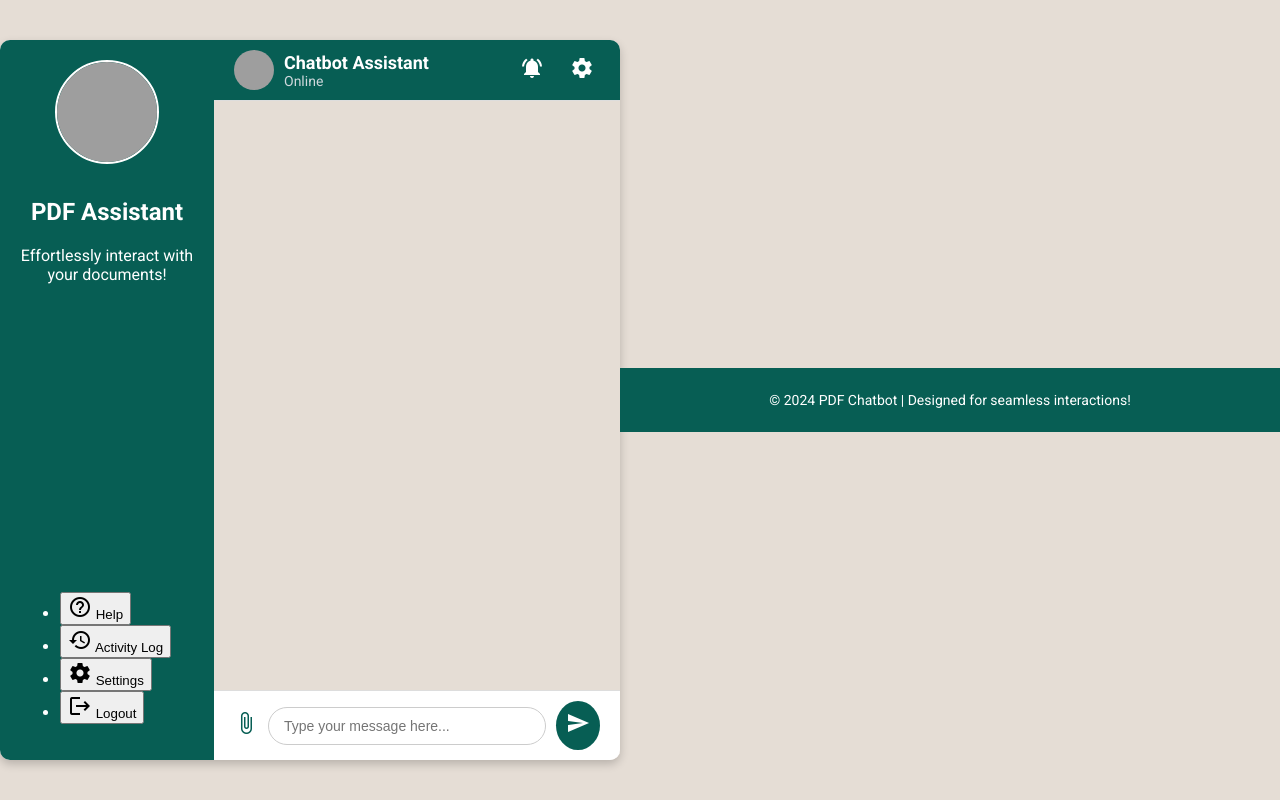
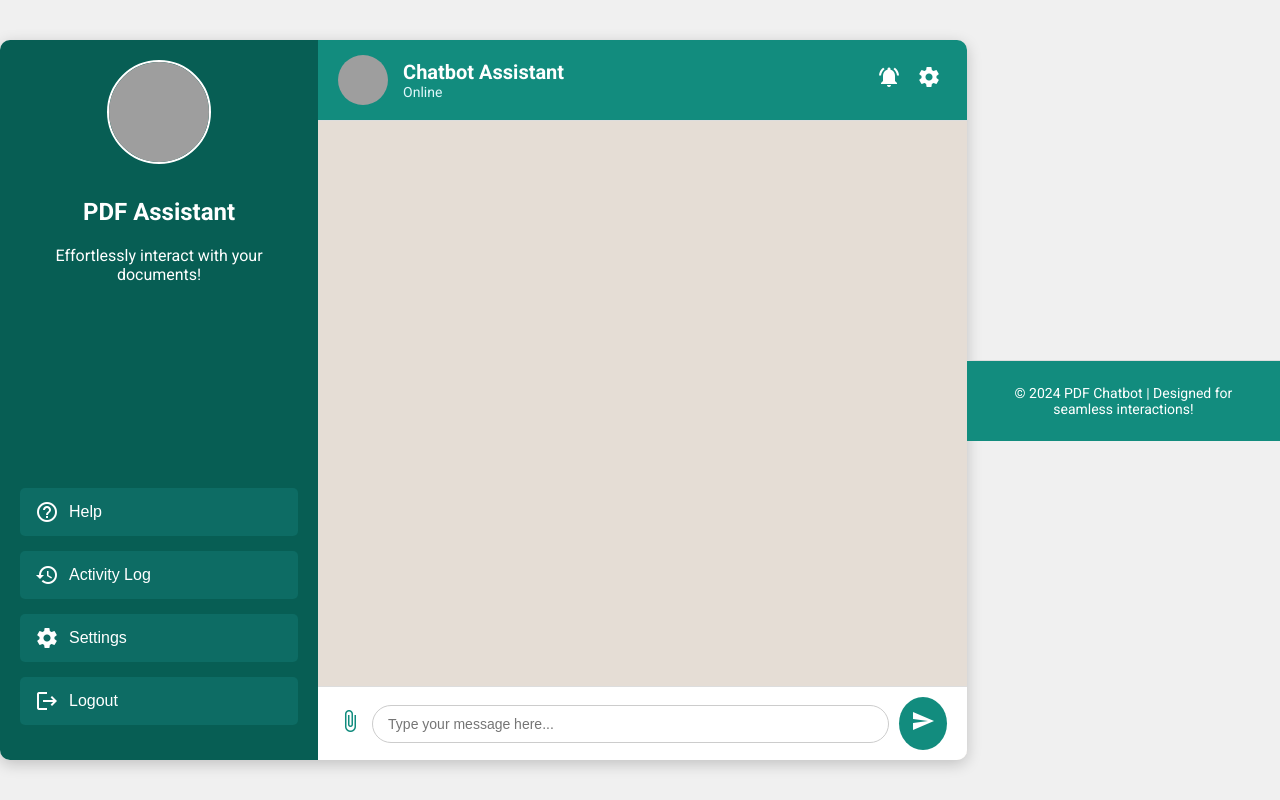
Before and after one commit to ashishmission93/CHATBOT-NMIMS, a Flask app: template templates/index.html in a window 1280 px wide. Run offline with Flask 2, Linux system fonts and the light colour scheme; the template is opened without the code that fills it, so the values that code supplies are empty; grey boxes are pictures that could not be loaded.

Commit message:
Update styles.css

```diff
--- a/static/css/styles.css
+++ b/static/css/styles.css
@@ -1,7 +1,7 @@
 /* General Styles */
 body {
     font-family: 'Roboto', sans-serif;
-    background-color: #e5ddd5;
+    background-color: #f0f0f0;
     margin: 0;
     padding: 0;
     display: flex;
@@ -20,7 +20,7 @@ body {
     display: flex;
     border-radius: 10px;
     overflow: hidden;
-    box-shadow: 0 4px 10px rgba(0, 0, 0, 0.2);
+    box-shadow: 0 4px 15px rgba(0, 0, 0, 0.2);
 }
 
 /* Sidebar Section */
@@ -47,31 +47,38 @@ body {
     margin-bottom: 10px;
 }
 
-.chat-actions {
+.sidebar-menu {
     list-style: none;
     padding: 0;
     margin: 0;
 }
 
-.chat-actions li {
+.sidebar-menu li {
     margin-bottom: 15px;
 }
 
-.chat-actions button {
+.sidebar-menu button {
     background-color: #0d6c64;
     color: white;
     border: none;
-    padding: 10px 15px;
+    padding: 12px 15px;
     border-radius: 5px;
     font-size: 16px;
+    width: 100%;
+    display: flex;
+    align-items: center;
+    gap: 10px;
     cursor: pointer;
-    width: 100%;
-    text-align: left;
-    transition: background-color 0.3s ease;
+    transition: background-color 0.3s ease, transform 0.2s ease;
 }
 
-.chat-actions button:hover {
+.sidebar-menu button:hover {
     background-color: #128c7e;
+    transform: scale(1.02);
+}
+
+.material-icons {
+    font-size: 20px;
 }
 
 /* Main Chat Section */
@@ -84,12 +91,12 @@ body {
 
 /* Chat Header */
 .chat-header {
-    background-color: #075e54;
+    background-color: #128c7e;
     color: white;
-    padding: 10px 20px;
     display: flex;
+    justify-content: space-between;
     align-items: center;
-    justify-content: space-between;
+    padding: 15px 20px;
     border-bottom: 1px solid #ddd;
 }
 
@@ -99,30 +106,29 @@ body {
 }
 
 .bot-avatar {
-    width: 40px;
-    height: 40px;
+    width: 50px;
+    height: 50px;
     border-radius: 50%;
-    margin-right: 10px;
+    margin-right: 15px;
 }
 
 .chat-info h3 {
     margin: 0;
-    font-size: 18px;
+    font-size: 20px;
     font-weight: bold;
 }
 
 .chat-info p {
     margin: 0;
     font-size: 14px;
-    color: #cfd8dc;
+    color: #e0f7fa;
 }
 
 .header-actions .header-btn {
     background: none;
     border: none;
     color: white;
-    font-size: 20px;
-    margin-left: 10px;
+    font-size: 24px;
     cursor: pointer;
     transition: transform 0.2s ease;
 }
@@ -131,18 +137,19 @@ body {
     transform: scale(1.2);
 }
 
-/* Chat Display */
+/* Chat Display Section */
 .chat-display {
     flex: 1;
     padding: 20px;
     overflow-y: auto;
     display: flex;
     flex-direction: column;
-    gap: 10px;
+    gap: 15px;
+    background-color: #e5ddd5;
 }
 
 .chat-display::-webkit-scrollbar {
-    width: 5px;
+    width: 6px;
 }
 
 .chat-display::-webkit-scrollbar-thumb {
@@ -196,22 +229,29 @@ body {
     font-size: 20px;
     cursor: pointer;
     margin-right: 10px;
+    color: #128c7e;
+    transition: transform 0.2s ease, color 0.3s ease;
+}
+
+.upload-btn:hover {
     color: #075e54;
+    transform: scale(1.1);
 }
 
 .send-btn {
-    background-color: #075e54;
+    background-color: #128c7e;
     color: white;
     border: none;
-    padding: 10px;
+    padding: 12px;
     border-radius: 50%;
     font-size: 20px;
     cursor: pointer;
-    transition: background-color 0.3s ease;
+    transition: background-color 0.3s ease, transform 0.2s ease;
 }
 
 .send-btn:hover {
-    background-color: #128c7e;
+    background-color: #075e54;
+    transform: scale(1.1);
 }
 
 /* Modals */
@@ -238,31 +278,32 @@ body {
     animation: slideDown 0.3s ease;
 }
 
-.close-btn {
-    background-color: #075e54;
+.colorful-modal h2 {
+    color: #128c7e;
+}
+
+.colorful-btn {
+    background-color: #128c7e;
     color: white;
     border: none;
-    padding: 10px 20px;
+    padding: 10px 15px;
     border-radius: 5px;
+    cursor: pointer;
     font-size: 16px;
-    cursor: pointer;
-    margin-top: 10px;
 }
 
-.close-btn:hover {
-    background-color: #128c7e;
+.colorful-btn:hover {
+    background-color: #075e54;
 }
 
 /* Footer */
 .chat-footer {
     text-align: center;
-    background-color: #075e54;
+    background-color: #128c7e;
     color: white;
     padding: 10px 20px;
     font-size: 14px;
-    position: relative;
-    bottom: 0;
-    width: 100%;
+    border-top: 1px solid #ddd;
 }
 
 /* Animations */
```
Also changed, not shown: other parts of static/css/styles.css (+40 -5 lines).
